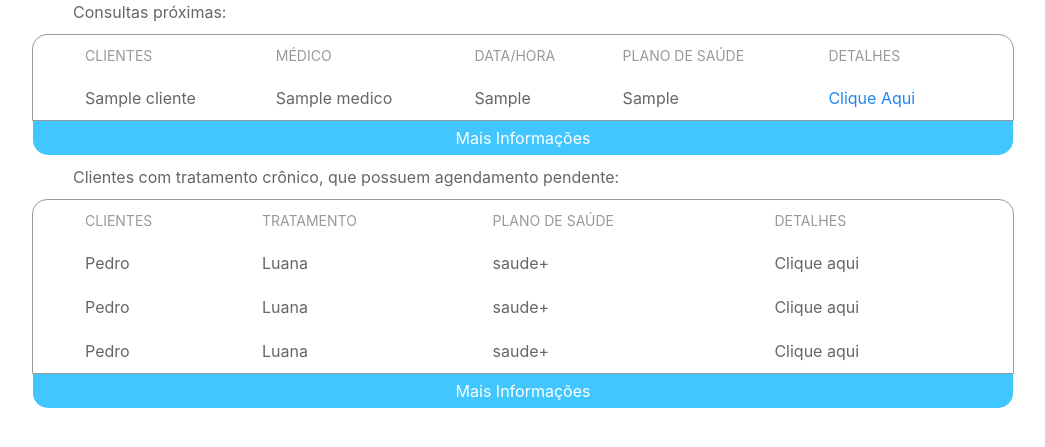
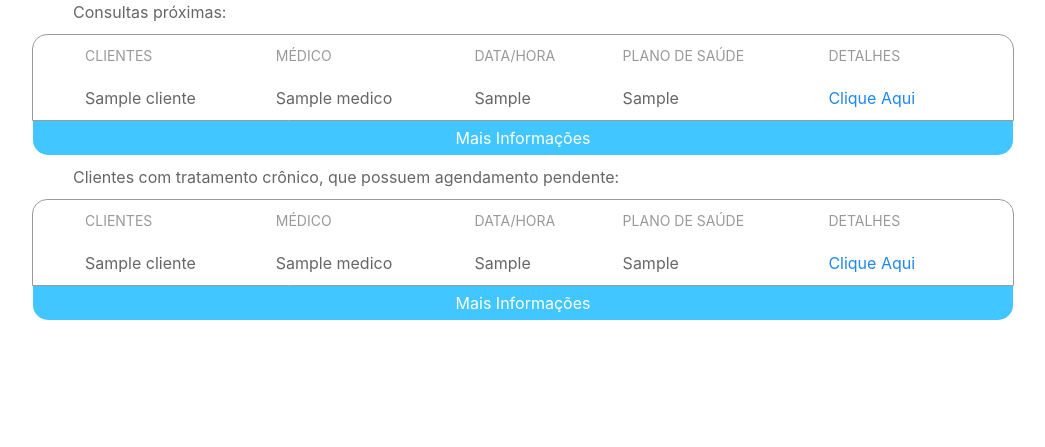
Before and after one commit to ArataKamikaze/medic-database-work, a PHP site: page / in a window 1280 px wide. Shown: the part 80-527 px from the top of the page, without its empty margins (117-1162 px from the left). Run offline with PHP 8.4, Linux system fonts and the light colour scheme; tables that the repository leaves empty or names only in its code hold one stand-in row (values such as "Sample post").

Commit message:
Criados os arquivos de checktype, insert, list, detail, head, e a separação do arquivo table.php, adicionado função no navbar, e algumas alterações de estilo

```diff
--- a/css/main.css
+++ b/css/main.css
@@ -4,35 +4,46 @@
 .custom_blue_bg{
   background-color: #42C6FF !important;
 }
+
 .custom_gray{
   color: #9A9A9A !important;
 }
 .custom_gray_bg{
   background-color: #9A9A9A !important;
 }
+
 .custom_white{
   color: #FFFFFF !important;
+}
+.custom_white:hover{
+  text-decoration: underline !important;
+}
+.custom_white.custom_disabled:hover{
+  text-decoration: none !important;
 }
 .custom_white_bg{
   background-color: #FFFFFF !important;
 }
+
 .custom_rounded{
-  border-radius:  15px;
+  border-radius:  15px !important;
 }
 .custom_rounded_top{
-  border-top-right-radius: 15px;
-  border-top-left-radius:  15px;
+  border-top-right-radius: 15px !important;
+  border-top-left-radius:  15px !important;
 }
 .custom_rounded_bottom{
-  border-bottom-right-radius: 15px;
-  border-bottom-left-radius:  15px;
+  border-bottom-right-radius: 15px !important;
+  border-bottom-left-radius:  15px !important;
 }
 .custom_border{
   border-width: thin !important;
   border-color: #9A9A9A !important;
-  border: solid;
+  border-style: solid !important;
 }
+
+
 .custom_padding_5{
-  padding-top: 5px;
-  padding-bottom: 5px;
+  padding-top: 5px !important;
+  padding-bottom: 5px !important;
 }
--- a/index.php
+++ b/index.php
@@ -13,8 +13,48 @@
     <link rel="shortcut icon" href="img/logo.png">
 </head>
 <body>
+
+    <!-- conexão database -->
      <?php include( 'php/db.php'); ?>
-     <?php include( 'php/navbar.php'); ?>
-     <?php include( 'php/table.php'); ?>
+
+     <!-- navbar -->
+     <nav class="uk-navbar custom_blue_bg " uk-navbar="mode: click">
+       <div class="uk-navbar-center uk-container-expand">
+           <div class="uk-navbar-center-left">
+             <div>
+               <ul class="uk-navbar-nav">
+                 <li><a class="custom_white uk-text-bold custom_disabled">Home</a></li>
+                 <li><a class="custom_white" href="php/list.php?type=clientes">Clientes</a></li>
+                 <li><a class="custom_white" href="php/list.php?type=medicos">Médicos</a></li>
+               </ul>
+             </div>
+           </div>
+           <a href="" class="uk-navbar-item uk-logo">
+             <img src="img/logo.png" width="50px"alt="logo">
+           </a>
+           <div class="uk-navbar-center-right">
+             <div>
+               <ul class="uk-navbar-nav">
+                 <li><a class="custom_white" href="php/list.php?type=atendimentos">Atendimento</a></li>
+                 <li><a class="custom_white" href="php/list.php?type=planos">Planos de Saúde</a></li>
+               </ul>
+             </div>
+           </div>
+         </div>
+     </nav>
+
+     <!-- informações da pagina -->
+     <div class="uk-container uk-container-small uk-animation-fade">
+       <label for="table1">Consultas próximas:</label>
+     </div>
+     <?php include( 'php/tables/table.php'); ?>
+
+
+     <div class="uk-container uk-container-small uk-margin-small-top uk-animation-fade">
+       <label for="table2">Clientes com tratamento crônico, que possuem agendamento pendente:</label>
+     </div>
+     <?php include( 'php/tables/table.php'); ?>
+
+
 </body>
 </html>
--- /dev/null
+++ b/php/checktype.php
@@ -0,0 +1,3 @@
+<?php
+  $type = $_GET['type'];
+ ?>
--- a/php/navbar.php
+++ b/php/navbar.php
@@ -2,21 +2,21 @@
   <div class="uk-navbar-center uk-container-expand">
       <div class="uk-navbar-center-left">
         <div>
-          <ul class="uk-navbar-nav uk-animation-fade">
-            <li><a class="custom_white uk-text-bold" href="">Home</a></li>
-            <li><a class="custom_white" href="">Clientes</a></li>
-            <li><a class="custom_white" href="">Médicos</a></li>
+          <ul class="uk-navbar-nav">
+            <li><a class="custom_white" href="../index.php">Home</a></li>
+            <li><a class="custom_white <?php $navType = ($type=="clientes") ? "uk-text-bold custom_disabled" : "" ; echo $navType; ?>" href="list.php?type=clientes">Clientes</a></li>
+            <li><a class="custom_white <?php $navType = ($type=="medicos") ? "uk-text-bold custom_disabled" : "" ; echo $navType; ?>" href="list.php?type=medicos">Médicos</a></li>
           </ul>
         </div>
       </div>
-      <a href="" class="uk-navbar-item uk-logo">
-        <img src="img/logo.png" width="50px"alt="logo">
+      <a href="../index.php" class="uk-navbar-item uk-logo">
+        <img src="../img/logo.png" width="50px"alt="logo">
       </a>
       <div class="uk-navbar-center-right">
         <div>
-          <ul class="uk-navbar-nav uk-animation-fade">
-            <li><a class="custom_white" href="">Atendimento</a></li>
-            <li><a class="custom_white" href="">Planos de Saúde</a></li>
+          <ul class="uk-navbar-nav">
+            <li><a class="custom_white <?php $navType = ($type=="atendimentos") ? "uk-text-bold custom_disabled" : "" ; echo $navType; ?>" href="list.php?type=atendimentos">Atendimento</a></li>
+            <li><a class="custom_white <?php $navType = ($type=="planos") ? "uk-text-bold custom_disabled" : "" ; echo $navType; ?>" href="list.php?type=planos">Planos de Saúde</a></li>
           </ul>
         </div>
       </div>
--- a/php/table.php
+++ /dev/null
@@ -1,98 +0,0 @@
-<div class="uk-container uk-container-small">
-  <label for="table1">Consultas próximas:</label>
-</div>
-<div id="table1" class="uk-container uk-container-small custom_border custom_rounded_top uk-margin-small-top">
-  <table class="uk-table uk-table-small uk-table-middle">
-    <thead>
-      <tr >
-        <th>Clientes</th>
-        <th>Médico</th>
-        <th>Data/Hora</th>
-        <th>Plano de Saúde</th>
-        <th>Detalhes</th>
-      </tr>
-    </thead>
-    <tbody>
-      <?php
-        $sql = 'select consulta.idconsulta, cliente.nome, cliente.plano_de_saude, data, tratamento, medico.nome as nome_medico, tipo from cliente left join consulta on(cliente.idcliente = consulta.idcliente) left join medico on(consulta.idmedico = medico.idmedico)';
-        foreach ($dbl->query($sql) as $row) {
-          $nome = $row['nome'];
-          $plano_de_saude = $row['plano_de_saude'];
-          $data = $row['data'];
-          $tratamento = $row['tratamento'];
-          $nome_medico = $row['nome_medico'];
-          $id_consulta = $row['idconsulta'];
-
-          echo '<tr >
-            <td>'.$nome.'</td>
-            <td>'.$nome_medico.'</td>
-            <td>'.$data.'</td>
-            <td>'.$plano_de_saude.'</td>
-            <td><a href="php/descricao.php?id='.$id_consulta.'">Clique Aqui</a></td>
-          </tr>';
-        }
-       ?>
-    </tbody>
-  </table>
-</div>
-<div class="uk-container
-            uk-container-small
-            custom_blue_bg
-            custom_rounded_bottom
-            custom_white
-            uk-align-center
-            uk-margin-remove-top
-            uk-margin-remove-bottom
-            custom_padding_5">
-  <p class="uk-text-center">Mais Informações</p>
-</div>
-
-
-<div class="uk-container uk-container-small uk-margin-small-top">
-  <label for="table2">Clientes com tratamento crônico, que possuem agendamento pendente:</label>
-</div>
-
-
-<div id="table2" class="uk-container uk-container-small custom_border custom_rounded_top uk-margin-small-top">
-  <table class="uk-table uk-table-small uk-table-middle">
-    <thead>
-      <tr >
-        <th>Clientes</th>
-        <th>Tratamento</th>
-        <th>Plano de Saúde</th>
-        <th>Detalhes</th>
-      </tr>
-    </thead>
-    <tbody>
-      <tr>
-        <td>Pedro</td>
-        <td>Luana</td>
-        <td>saude+</td>
-        <td>Clique aqui</td>
-      </tr>
-      <tr>
-        <td>Pedro</td>
-        <td>Luana</td>
-        <td>saude+</td>
-        <td>Clique aqui</td>
-      </tr>
-      <tr>
-        <td>Pedro</td>
-        <td>Luana</td>
-        <td>saude+</td>
-        <td>Clique aqui</td>
-      </tr>
-    </tbody>
-  </table>
-</div>
-<div class="uk-container
-            uk-container-small
-            custom_blue_bg
-            custom_rounded_bottom
-            custom_white
-            uk-align-center
-            uk-margin-remove-top
-            uk-margin-remove-bottom
-            custom_padding_5">
-  <p class="uk-text-center">Mais Informações</p>
-</div>
--- /dev/null
+++ b/php/tables/table.php
@@ -0,0 +1,5 @@
+<?php
+  include("table_head.php");
+  include("table_body.php");
+  include("table_footer.php");
+ ?>
--- /dev/null
+++ b/php/tables/table_body.php
@@ -0,0 +1,41 @@
+
+<div id="table1" class="
+                    uk-container
+                    uk-container-small
+                    uk-margin-small-top
+                    uk-animation-fade
+                    custom_border
+                    custom_rounded_top ">
+  <table class="uk-table uk-table-small uk-table-middle ">
+    <thead>
+      <tr >
+        <th>Clientes</th>
+        <th>Médico</th>
+        <th>Data/Hora</th>
+        <th>Plano de Saúde</th>
+        <th>Detalhes</th>
+      </tr>
+    </thead>
+    <tbody>
+      <?php
+        $sql = 'select consulta.idconsulta, cliente.nome, cliente.plano_de_saude, data, tratamento, medico.nome as nome_medico, tipo from cliente left join consulta on(cliente.idcliente = consulta.idcliente) left join medico on(consulta.idmedico = medico.idmedico)';
+        foreach ($dbl->query($sql) as $row) {
+          $nome = $row['nome'];
+          $plano_de_saude = $row['plano_de_saude'];
+          $data = $row['data'];
+          $tratamento = $row['tratamento'];
+          $nome_medico = $row['nome_medico'];
+          $id_consulta = $row['idconsulta'];
+
+          echo '<tr >
+            <td>'.$nome.'</td>
+            <td>'.$nome_medico.'</td>
+            <td>'.$data.'</td>
+            <td>'.$plano_de_saude.'</td>
+            <td><a href="php/descricao.php?id='.$id_consulta.'">Clique Aqui</a></td>
+          </tr>';
+        }
+       ?>
+    </tbody>
+  </table>
+</div>
--- /dev/null
+++ b/php/tables/table_footer.php
@@ -0,0 +1,12 @@
+<div class="uk-container
+            uk-container-small
+            custom_blue_bg
+            custom_rounded_bottom
+            custom_white
+            uk-align-center
+            uk-margin-remove-top
+            uk-margin-remove-bottom
+            custom_padding_5
+            uk-animation-fade">
+  <p class="uk-text-center">Mais Informações</p>
+</div>
```
Also changed, not shown: php/head.php (added, +12 -0 lines), php/list.php (added, +8 -0 lines), php/detail.php (added), php/insert.php (added), php/tables/table_head.php (added), php/update.php (added).
